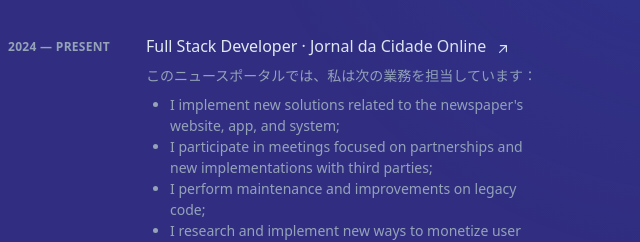
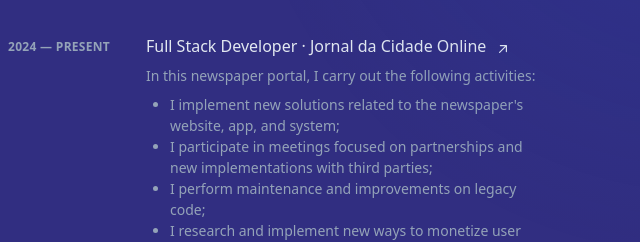
Before and after one commit to DNMaroni/PersonalPortfolio, a plain HTML site: page index_en.html in a window 1280 px wide. Shown: the part 469-711 px from the top of the page, 640-1280 px from the left. Drawn offline with nearby package versions, Linux system fonts and the light colour scheme.

Commit message:
Fixing eng title

```diff
--- a/index_en.html
+++ b/index_en.html
@@ -245,7 +245,8 @@
                           </div>
                         </div>
                         <p class="mt-2 text-sm leading-normal pb-2">
-                          このニュースポータルでは、私は次の業務を担当しています：<br>
+                          In this newspaper portal,
+                          I carry out the following activities:<br>
                         </p>
                         <ul class="text-sm leading-normal pl-6" style="list-style-type:disc;">
                           <li>I implement new solutions related to the newspaper's website, app, and system;</li>
```
